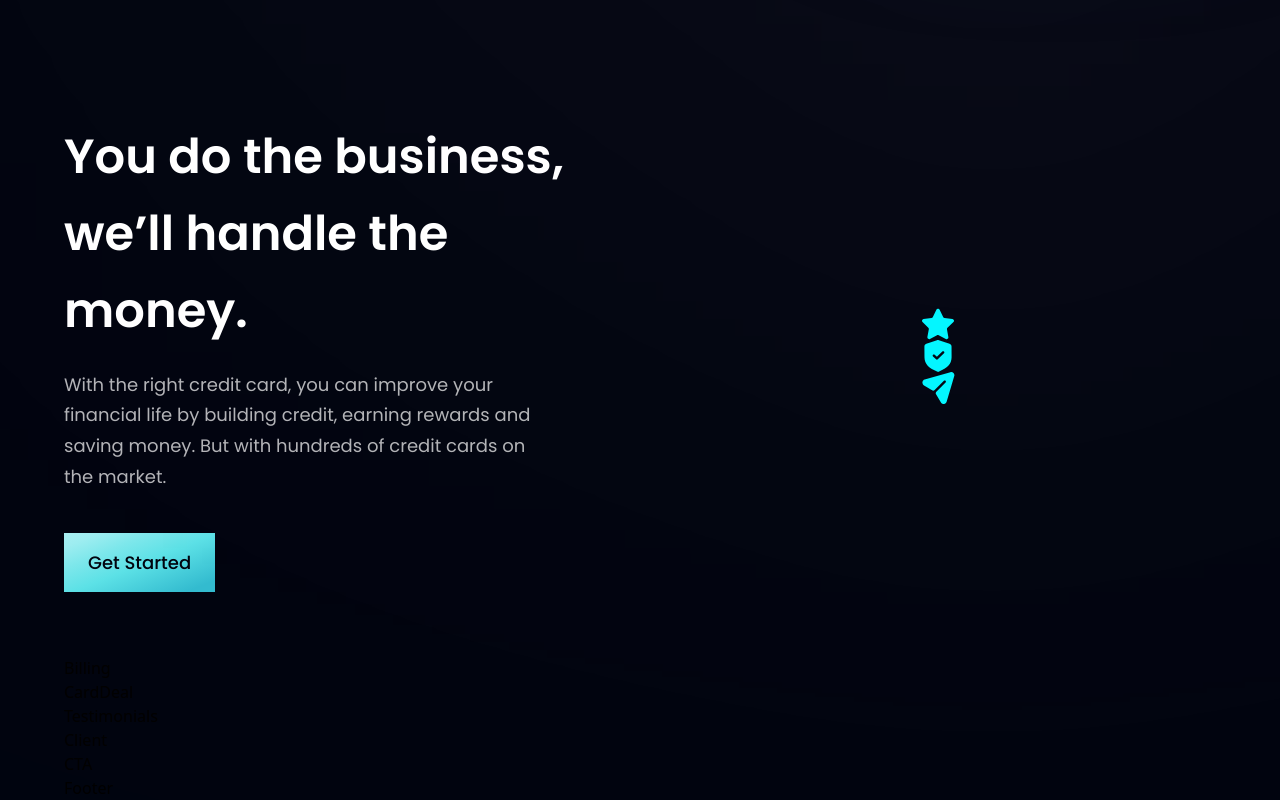
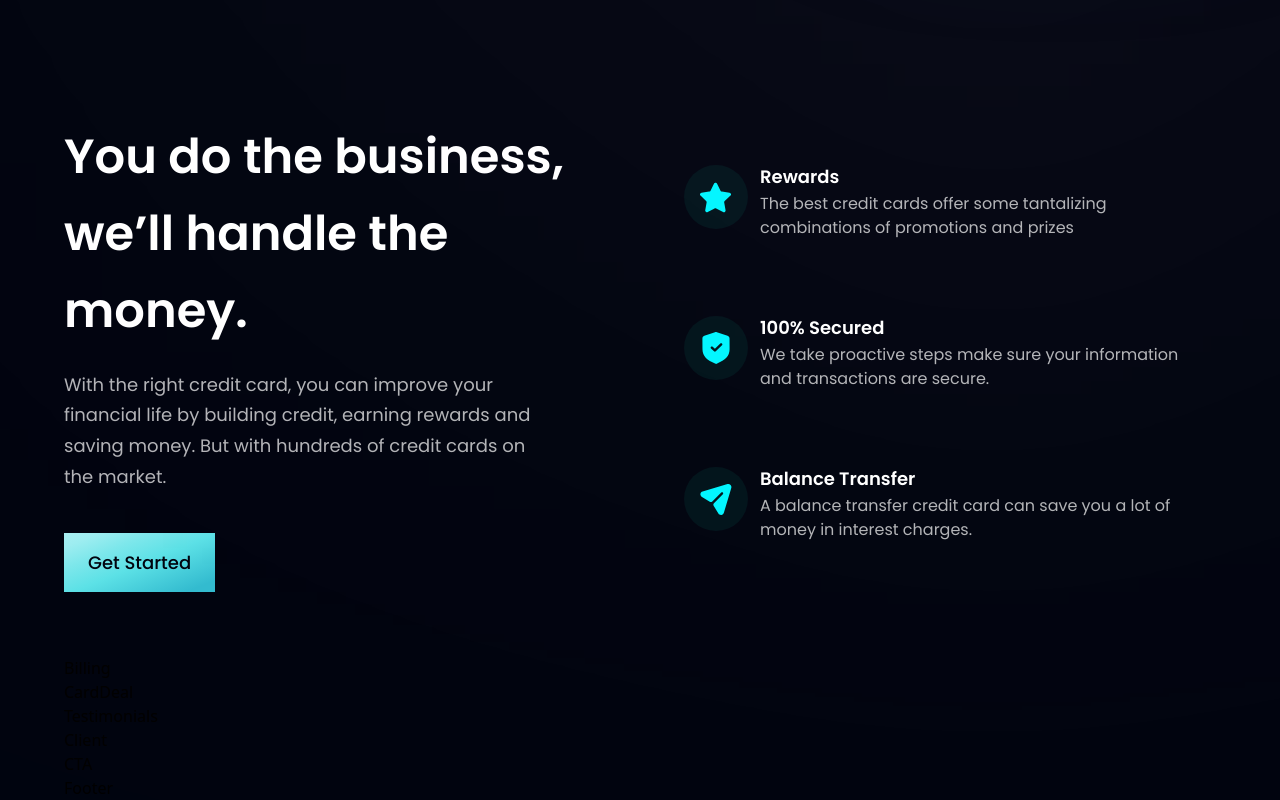
Before and after one commit to tla111/modern_website_2022, a React (Vite) app in the folder bank_modern_app/: page / in a window 1280 px wide. Shown: the part 890-1690 px from the top of the page. Built offline with nearby package versions, Linux system fonts and the light colour scheme.

Commit message:
styled featureCard

```diff
--- a/bank_modern_app/src/components/Business.jsx
+++ b/bank_modern_app/src/components/Business.jsx
@@ -3,13 +3,22 @@
 import styles, { layout } from '../style'
 import Button from './Button'
 
-const FeatureCard = ({ icon, title, content }) => (
-    <div>
-        <div>
-            <img src={icon} alt={icon} />
+const FeatureCard = ({ icon, title, content, index }) => (
+    <div className={`flex flex-row p-6 rounded-[20px] ${index !== features.length - 1 ? "mb-6" : "mb-0"} feature-card`}>
+        <div className={`w-[64px] h-[64px] rounded-full ${styles.flexCenter} bg-dimBlue`}>
+            <img src={icon} alt={icon} className="w-[50%] h-[50%] object-contain" />
+        </div>
+        <div className="flex-1 flex flex-col ml-3">
+            <h4 className="font-poppins font-semibold text-white text-[18px] leading-[23px] mb-1">
+                {title}
+            </h4>
+            <p className="font-poppins font-normal text-dimWhite text-[16px] leading-[24px] mb-1">
+                {content}
+            </p>
         </div>
     </div>
 )
+
 
 const Business = () => {
     return (
```
